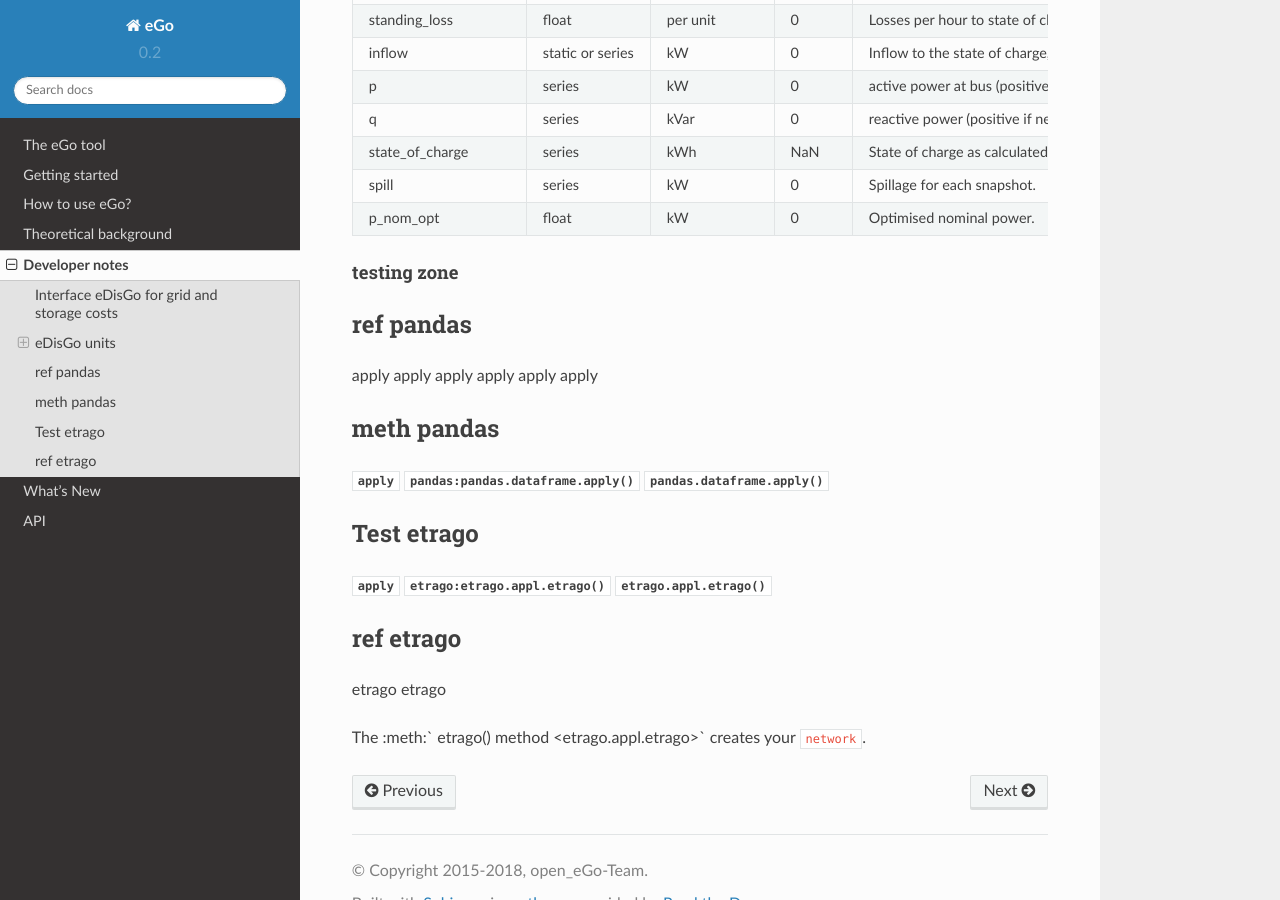
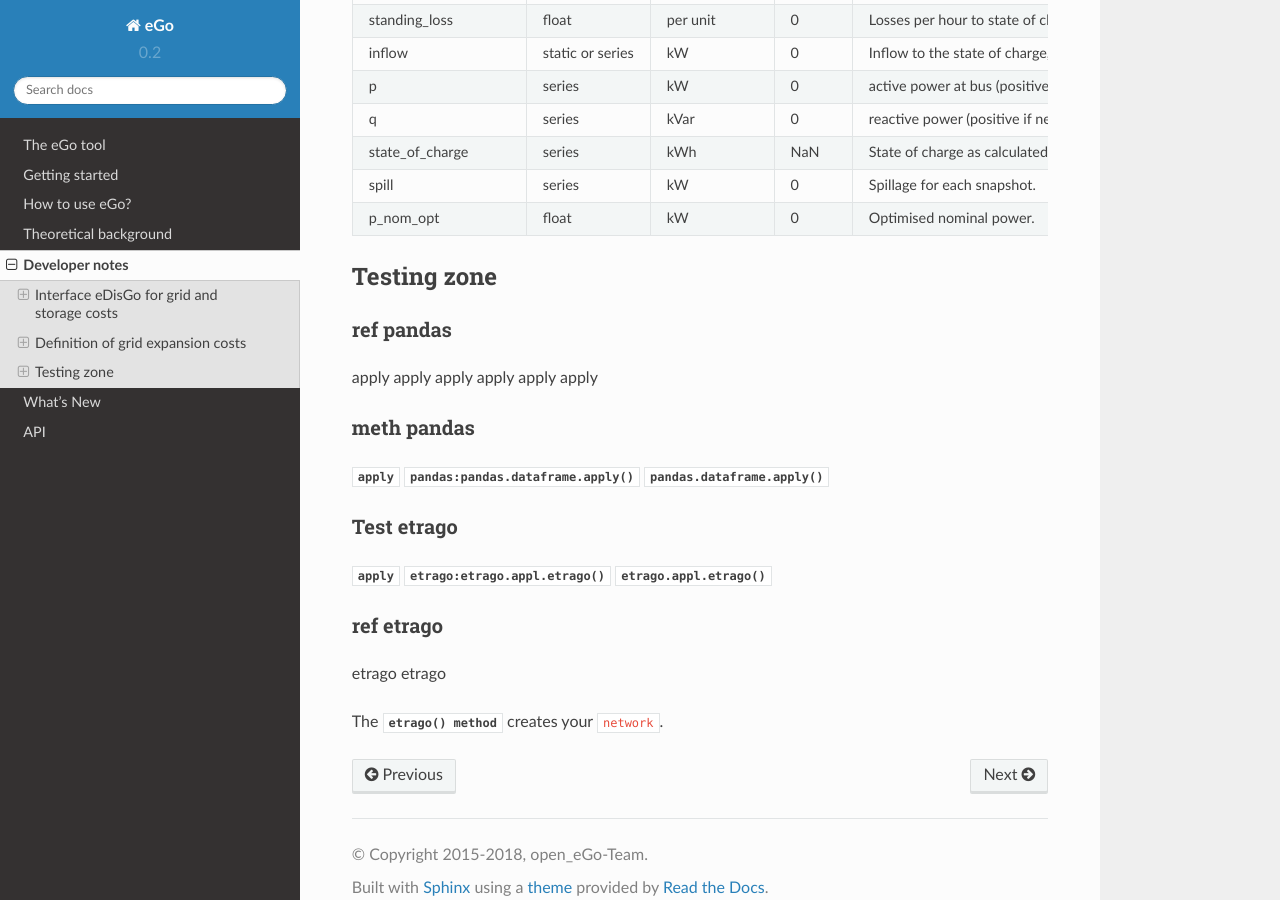
Before and after one commit to openego/eGo, a Sphinx documentation site: the page built from doc/developer.rst, in a window 1280 px wide and 900 px high, scrolled down 1581 px. Built offline with Sphinx 7.4.7 and the Read the Docs theme 2.0.0, drawn with Linux system fonts in a browser that asks for light colours; formulas are drawn with MathJax 3.

Commit message:
update test

```diff
--- a/doc/developer.rst
+++ b/doc/developer.rst
@@ -8,7 +8,7 @@
 
 
 Interface eDisGo for grid and storage costs
--------------------------------------------
+===========================================
 
 
 .. code-block:: python
@@ -40,12 +40,13 @@
 
 
 Definition of grid expansion costs
-^^^^^^^^^^^^^^^^^^^^^^^^^^^^^^^^^^
+==================================
 
 `grid expansion costs <http://edisgo.readthedocs.io/en/dev/api/edisgo.grid.html#edisgo.grid.network.Results.grid_expansion_costs>`_
 
 Definition of storage exansion
-^^^^^^^^^^^^^^^^^^^^^^^^^^^^^^
+------------------------------
+
 `Attributes according to PyPSA <https://pypsa.org/doc/components.html#storage-unit>`_
 
 Change of units from Mega to kilo:
@@ -56,7 +57,7 @@
    :header-rows: 1
 
 
-testing zone
+Testing zone
 ============
 
 
@@ -91,4 +92,4 @@
 :ref:`etrago <etrago:etrago.appl.etrago>`
 :ref:`etrago <etrago.appl.etrago>`
 
-The :meth:` etrago() method <etrago.appl.etrago>` creates your ``network``.
+The :meth:`etrago() method <etrago.appl.etrago>` creates your ``network``.
```
